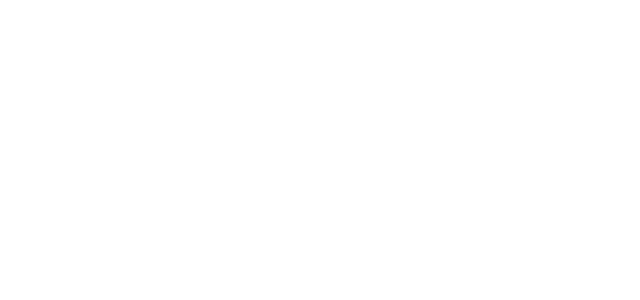
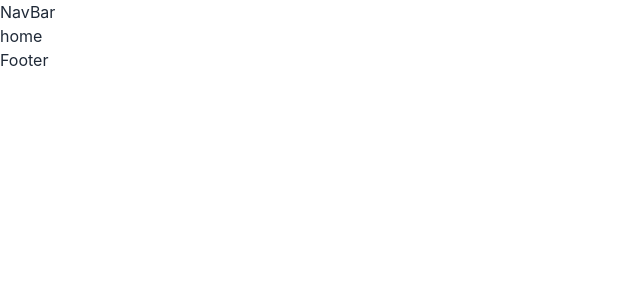
Before and after one commit to AkashChakrabortty/Weather-App-Client, a React (Create React App) app: page / in a window 1280 px wide. Shown: the top 300 px of the page, without its empty margins (0-640 px from the left). Built offline with nearby package versions, Linux system fonts and the light colour scheme.

Commit message:
basic setup

```diff
--- a/package.json
+++ b/package.json
@@ -9,6 +9,7 @@
     "daisyui": "^2.47.0",
     "react": "^18.2.0",
     "react-dom": "^18.2.0",
+    "react-router-dom": "^6.7.0",
     "react-scripts": "5.0.1",
     "web-vitals": "^2.1.4"
   },
--- a/src/App.js
+++ b/src/App.js
@@ -1,9 +1,11 @@
-import './App.css';
+import { RouterProvider } from "react-router-dom";
+import "./App.css";
+import router from './router/router.jsx';
 
 function App() {
   return (
     <div>
-
+      <RouterProvider router={router} />
     </div>
   );
 }
--- /dev/null
+++ b/src/Pages/ErrorPage/ErrorPage.jsx
@@ -0,0 +1,11 @@
+import React from 'react';
+
+const ErrorPage = () => {
+    return (
+        <div>
+            ErrorPage
+        </div>
+    );
+};
+
+export default ErrorPage;
--- /dev/null
+++ b/src/Pages/Home/Home.jsx
@@ -0,0 +1,9 @@
+import React from 'react';
+
+const Home = () => {
+    return <div>
+      home
+    </div>;
+};
+
+export default Home;
--- /dev/null
+++ b/src/components/Footer/Footer.jsx
@@ -0,0 +1,7 @@
+import React from 'react';
+
+const Footer = () => {
+    return <div>Footer</div>;
+};
+
+export default Footer;
--- /dev/null
+++ b/src/components/NavBar/NavBar.jsx
@@ -0,0 +1,7 @@
+import React from 'react';
+
+const NavBar = () => {
+    return <div>NavBar</div>;
+};
+
+export default NavBar;
--- /dev/null
+++ b/src/router/router.jsx
@@ -0,0 +1,27 @@
+import React from "react";
+import { createBrowserRouter, Outlet } from "react-router-dom";
+import Footer from "../components/Footer/Footer";
+import NavBar from "../components/NavBar/NavBar";
+import ErrorPage from "../Pages/ErrorPage/ErrorPage";
+import Home from "../Pages/Home/Home";
+const router = createBrowserRouter([
+  {
+    path: "/",
+    element: (
+      <>
+        <NavBar />
+        <Outlet></Outlet>
+        <Footer></Footer>
+      </>
+    ),
+    errorElement: <ErrorPage></ErrorPage>,
+    children: [
+      {
+        path: "/",
+        element: <Home></Home>,
+      },
+    ],
+  },
+]);
+
+export default router;
```
Also changed, not shown: 1 other file (tests, documents, lock files or other folders).
